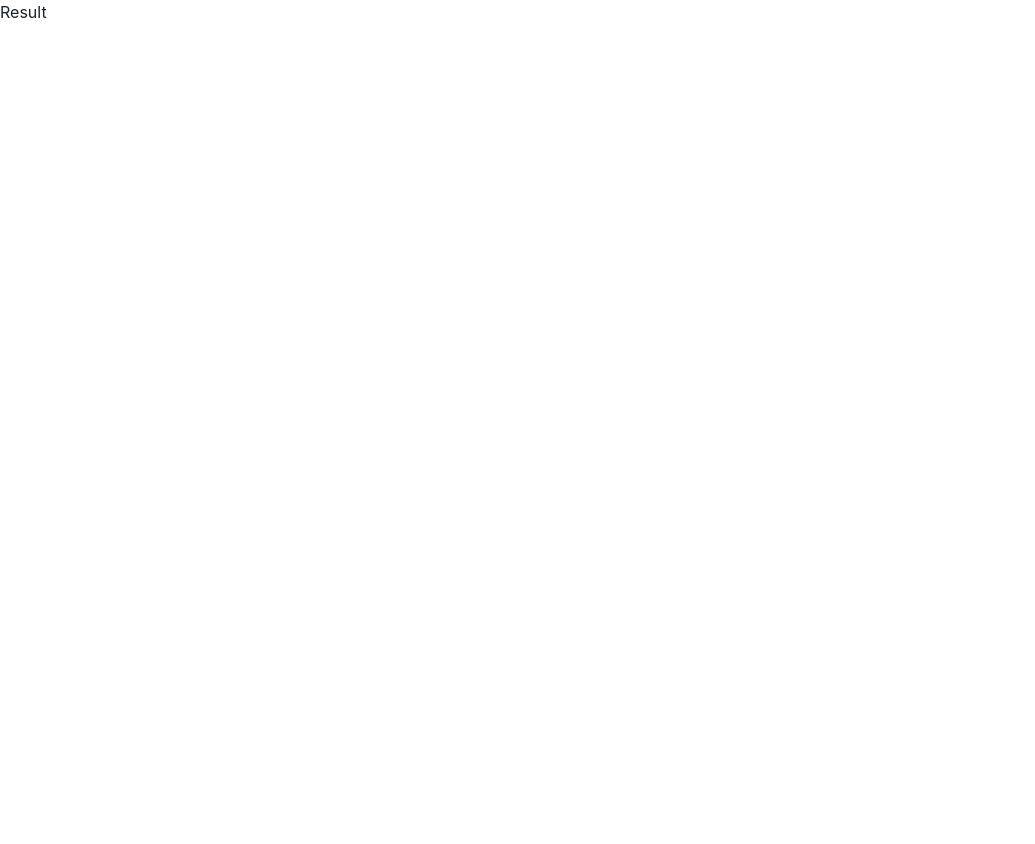
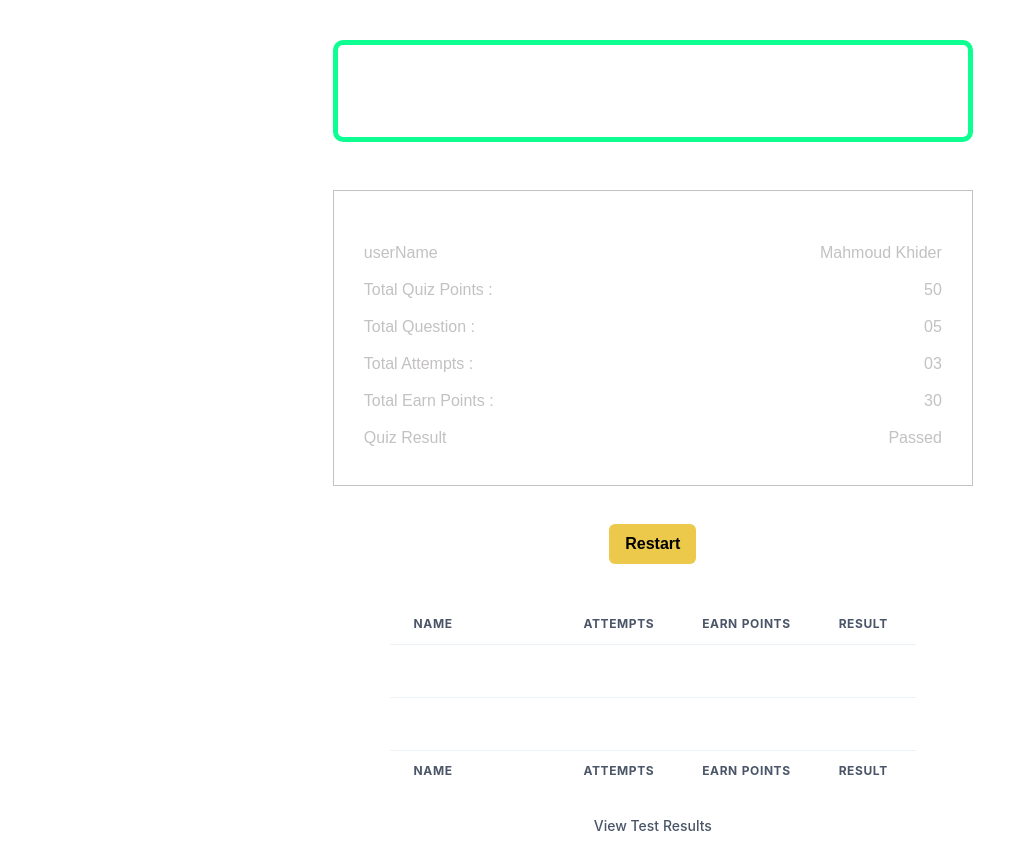
Before and after one commit to MahmoudAliKhider/Quiz-App, a React app in the folder client/: page /result in a window 1280 px wide. Shown: the whole page, without its empty margins (0-1035 px from the left). Before the commit the page ends 800 px from the top, so only its background shows below. Built offline with nearby package versions, Linux system fonts and the light colour scheme.

Commit message:
result componente ui

```diff
--- a/client/src/components/Result.js
+++ b/client/src/components/Result.js
@@ -1,8 +1,60 @@
+import { Stack, VStack, Text, WrapItem, Button } from '@chakra-ui/react'
 import React from 'react'
+import { Link } from 'react-router-dom'
+import ResultTable from './ResultTable'
 
 const Result = () => {
+  const onClick = () => {
+    console.log('onClick');
+  }
   return (
-    <div>Result</div>
+
+    <VStack fontFamily={"sans-serif"} color={"white"} width={"50%"} marginLeft="26%" marginTop="40px">
+      <Text fontSize='5xl' border={"5px solid"} textAlign={"center"} padding={"10px"} borderColor={"#0DFF92"} borderRadius={"10px"} width={"100%"} marginBottom={"40px"}>Quiz Application</Text>
+      <Stack direction={"column"} color={"#c3c1c1"} border={"1px solid"} width={"100%"} padding={"30px"}>
+
+        <Stack marginTop={"20px"} marginBottom={"5px"} direction={"row"} justifyContent={"space-between"}>
+          <Text >userName</Text>
+          <Text>Mahmoud Khider</Text>
+        </Stack>
+
+        <Stack direction={"row"} marginBottom={"5px"} justifyContent={"space-between"}>
+          <Text >Total Quiz Points :</Text>
+          <Text>50</Text>
+        </Stack>
+
+        <Stack direction={"row"} marginBottom={"5px"} justifyContent={"space-between"}>
+          <Text >Total Question :</Text>
+          <Text>05</Text>
+        </Stack>
+
+        <Stack direction={"row"} marginBottom={"5px"} justifyContent={"space-between"}>
+          <Text >Total Attempts :</Text>
+          <Text>03</Text>
+        </Stack>
+
+        <Stack direction={"row"} marginBottom={"5px"} justifyContent={"space-between"}>
+          <Text >Total Earn Points :</Text>
+          <Text>30</Text>
+        </Stack>
+
+        <Stack direction={"row"} marginBottom={"5px"} justifyContent={"space-between"}>
+          <Text > Quiz Result </Text>
+          <Text>Passed</Text>
+        </Stack>
+
+      </Stack>
+
+      <WrapItem marginTop={"30px"}>
+        <Link to={'/'}>
+          <Button colorScheme='yellow' onClick={onClick}>Restart</Button>
+        </Link>
+      </WrapItem>
+
+      <br />
+
+      <ResultTable />
+    </VStack>
   )
 }
 
--- /dev/null
+++ b/client/src/components/ResultTable.js
@@ -0,0 +1,54 @@
+import React from 'react'
+import {
+    Table,
+    Thead,
+    Tbody,
+    Tfoot,
+    Tr,
+    Th,
+    Td,
+    TableCaption,
+    TableContainer,
+} from '@chakra-ui/react'
+
+const ResultTable = () => {
+    return (
+        <TableContainer>
+            <Table variant='simple'>
+                <TableCaption>View Test Results </TableCaption>
+                <Thead>
+                    <Tr>
+                        <Th>Name</Th>
+                        <Th>Attempts</Th>
+                        <Th>Earn Points</Th>
+                        <Th>Result</Th>
+                    </Tr>
+                </Thead>
+                <Tbody>
+                    <Tr>
+                        <Td>Mahmoud Khider</Td>
+                        <Td>04</Td>
+                        <Td>20</Td>
+                        <Td>Passed</Td>
+                    </Tr>
+                    <Tr>
+                        <Td>Ali Mahmoud</Td>
+                        <Td>03</Td>
+                        <Td>30</Td>
+                        <Td>Passed</Td>
+                    </Tr>
+                </Tbody>
+                <Tfoot>
+                    <Tr>
+                        <Th>Name</Th>
+                        <Th>Attempts</Th>
+                        <Th>Earn Points</Th>
+                        <Th>Result</Th>
+                    </Tr>
+                </Tfoot>
+            </Table>
+        </TableContainer>
+    )
+}
+
+export default ResultTable
--- a/client/src/styles/App.css
+++ b/client/src/styles/App.css
@@ -8,5 +8,5 @@ body{
 
 
 .check {
-  border: .7px solid #363636 !important;
+  border-bottom: .7px solid #c3c1c1 !important;
 }
```
